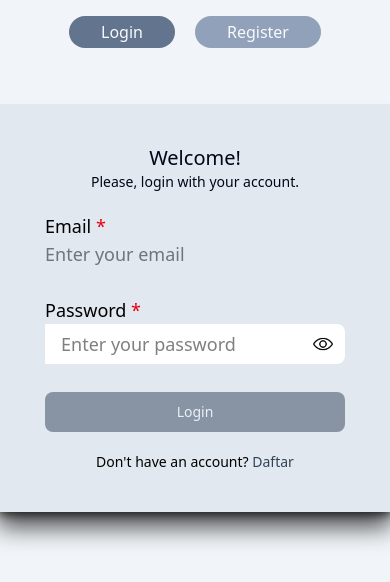
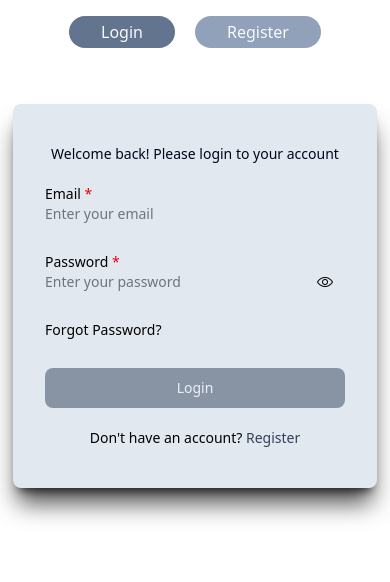
Before and after one commit to Ikwancfx7/miniproject2_react, a React (Vite) app: page /login in a window 390 px wide. Shown: the top 582 px of the page. Built offline with nearby package versions, Linux system fonts and the light colour scheme.

Commit message:
update style

```diff
--- a/components/LoginForm.jsx
+++ b/components/LoginForm.jsx
@@ -4,6 +4,7 @@ import axios from 'axios';
 import { useState, useEffect } from 'react';
 import IconShowPassword from '../src/assets/show.png'
 import IconHidePassword from '../src/assets/hide.png'
+import LoadingAnimation from './LoadingAnimation';
 
 
 function LoginForm () {
@@ -12,7 +13,7 @@ function LoginForm () {
     const [message, setMessage] = useState('');
     const [showPassword, setShowPassword] = useState(false);
     const [loading, setLoading] = useState(false);
-    const [valid,setValid] = useState(false);
+    const [valid, setValid] = useState(false);
     const Navigate = useNavigate();
     const API = 'https://reqres.in/api/login';
 
@@ -66,15 +67,11 @@ function LoginForm () {
         <>
             <div className='flex justify-center'>
                 <div className='flex flex-col justify-center bg-slate-200 px-8 py-10 items-center rounded-lg shadow-xl/70 mt-10 md:mt-15'>
-                    <div className='flex flex-col items-center'>
-                        {/* <img
-                            src={IconPerson}
-                            className='h-14 md:h-18 aspect-square'/> */}
-                        <p className='text-xl md:text-2xl text-slate-950'>Welcome!</p>
-                        <p className='text-sm md:text-lg text-slate-950'>Please, login with your account.</p>
+                    <div className='flex'>
+                        <p className='flex justify-center text-sm md:text-lg text-slate-950 w-75 md:w-95'>Welcome back! Please login to your account</p>
                     </div>
-                    <form onSubmit={handleLogin} action="" className='flex flex-col gap-7 lg:gap-6 px-5 text-sm lg:text-lg mt-5'>
-                        <div className='flex flex-col text-lg'>
+                    <form onSubmit={handleLogin} action="" className='flex flex-col gap-7 lg:gap-6 text-sm lg:text-lg mt-5'>
+                        <div className='flex flex-col text-sm md:text-lg'>
                             <div>
                                 <p>Email <span className='text-red-600'>*</span></p>
                             </div>
@@ -87,27 +84,29 @@ function LoginForm () {
                                     className='form-input w-full'/>
                             </div>
                         </div>
-                        <div className='flex flex-col text-lg'>
+                        <div className='flex flex-col text-sm md:text-lg'>
                             <div>
                                 <p>Password <span className='text-red-600'>*</span></p>
                             </div>
-                            <div className='flex flex-row'>
+                            <div className='relative flex'>
                                 <input
                                     type={showPassword ? "text" : "password"}
                                     placeholder="Enter your password"
                                     value={password}
                                     onChange={(e) => setPassword(e.target.value)}
-                                    className='flex h-10 md:h-12 px-4 bg-white w-full'/>
-                                <div className='bg-white flex items-center rounded-r-lg'>
-                                    <img
-                                        src={showPassword ? IconHidePassword : IconShowPassword}
-                                        className='h-5 md:h-6 mr-4 aspect-square cursor-pointer'
-                                        onClick={() => setShowPassword(!showPassword)}/>
-                                </div>
+                                    className='form-input w-full'/>
+                                <img
+                                    src={showPassword ? IconHidePassword : IconShowPassword}
+                                    alt="toggle visibility"
+                                    onClick={() => setShowPassword(!showPassword)}
+                                    className="absolute right-3 bottom-1/2 transform translate-y-1/2 h-4 md:h-5 cursor-pointer"
+                                />
                             </div>
                         </div>
-
-                        <div className='flex h-10 md:h-12'>
+                        <div>
+                            <Link to={'/forgot-password'} className='text-sm md:text-lg hover:text-slate-700'>Forgot Password?</Link>
+                        </div>
+                        <div className='flex h-10 md:h-12 text-sm md:text-lg'>
                             <button
                                 type="submit"
                                 disabled={loading || !valid}
@@ -116,29 +115,7 @@ function LoginForm () {
                                 {loading ? (
                                     <div className='flex flex-row justify-center items-center'>
                                         <div>
-                                            <svg className="mr-3 size-5 animate-spin" viewBox="0 0 24 24">
-                                                <circle
-                                                    className="opacity-25"
-                                                    fill="none"
-                                                    cx="12"
-                                                    cy="12"
-                                                    r="10"
-                                                    stroke="currentColor"
-                                                    strokeWidth="4"
-                                                    strokeLinecap="round"
-                                                >
-                                                </circle>
-                                                <circle
-                                                    className="opacity-80"
-                                                    fill="none" cx="12" cy="12" r="10"
-                                                    stroke="currentColor"
-                                                    strokeWidth="4"
-                                                    strokeLinecap="round"
-                                                    strokeDasharray="60"
-                                                    strokeDashoffset="30"
-                                                >
-                                                </circle>
-                                            </svg>
+                                            <LoadingAnimation/>
                                         </div>
                                         <div>Login</div>
                                     </div>
@@ -148,6 +125,7 @@ function LoginForm () {
                             </button>
                         </div>
                     </form>
+
                     {message && (
                         <div className='mt-5'>
                             <p className={`text-center lg:text-lg ${message === 'Login success' ? 'text-green-600' : 'text-red-600'}`}>{message}</p>
@@ -156,8 +134,8 @@ function LoginForm () {
                     <div className='flex justify-start mt-5'>
                         <p className='text-sm lg:text-lg'>
                             Don't have an account? <span><Link
-                                to={'/daftar'}
-                                className={`text-slate-700 hover:text-slate-900`} href="#">Daftar</Link></span>
+                                to={'/register'}
+                                className={`text-slate-700 hover:text-slate-900`} href="#">Register</Link></span>
                         </p>
                     </div>
                 </div>
--- a/pages/Dashboard.jsx
+++ b/pages/Dashboard.jsx
@@ -6,7 +6,7 @@ function Dashboard ({currentPage, setCurrentPage}) {
     return (
         <>
             <div className="w-full min-h-screen bg-[rgba(4,144,1,0.13)] text-slate-950">
-                <Navbar currentPage={currentPage} setCurrentPage={setCurrentPage('Home')}/>
+                <Navbar currentPage={currentPage} setCurrentPage={setCurrentPage('dashboard')}/>
                 <div className="container mx-auto px-10">
                     <Outlet />
                 </div>
--- a/pages/LoginPages.jsx
+++ b/pages/LoginPages.jsx
@@ -4,7 +4,7 @@ import LoginForm from "../components/LoginForm";
 function LoginPages ({currentPage, setCurrentPage}) {
     return (
         <>
-        <div className='w-full h-screen bg-slate-100'>
+        <div className='w-full min-h-screen'>
             <Navbar currentPage={currentPage} setCurrentPage={setCurrentPage('login')}/>
             <LoginForm/>
         </div>
--- a/src/App.jsx
+++ b/src/App.jsx
@@ -1,25 +1,29 @@
-import React, { useState } from 'react'
+import { useState } from 'react'
 import LoginPages from '../pages/LoginPages'
 import Dashboard from '../pages/Dashboard'
 import { BrowserRouter, Routes, Route } from 'react-router-dom'
 import RegisterPages from '../pages/ResgisterPages'
 import ProtectedRouted from '../components/ProtectedRouted'
+import ForgotPasswordPages from '../pages/ForgotPasswordPages'
 import ListUser from '../components/ListUser'
 import SingleUser from '../components/SingleUser'
+import LandingPage from '../pages/LandingPages'
 
 function App() {
-  const [currentPage, setCurrentPage] = useState('login');
+  const [currentPage, setCurrentPage] = useState('');
+  const [isForgotPassword, setIsForgotPassword] = useState(false);
 
   return (
     <BrowserRouter>
       <Routes >
-        <Route path='/' element={<ProtectedRouted><Dashboard currentPage={currentPage} setCurrentPage={setCurrentPage}/></ProtectedRouted>}>
+        <Route path='/' element={<LandingPage/>}/>
+        <Route path='/dashboard' element={<ProtectedRouted><Dashboard currentPage={currentPage} setCurrentPage={setCurrentPage}/></ProtectedRouted>}>
           <Route index element={<ListUser/>}/>
-          {/* <Route path='users' element={<ListUser/>}/> */}
           <Route path='single-user/:id' element={<SingleUser/>}/>
         </Route>
         <Route path='/login' element={<LoginPages currentPage={currentPage} setCurrentPage={setCurrentPage}/>}/>
-        <Route path='/daftar' element={<RegisterPages currentPage={currentPage} setCurrentPage={setCurrentPage}/>}/>
+        <Route path='/register' element={<RegisterPages currentPage={currentPage} setCurrentPage={setCurrentPage}/>}/>
+        <Route path='/forgot-password' element={<ForgotPasswordPages isForgotPassword={isForgotPassword} setIsForgotPassword={setIsForgotPassword}/>}/>
         {/* <Route path='/single-user/:id' element={<SingleUser/>}/> */}
       </Routes>
     </BrowserRouter>
```
